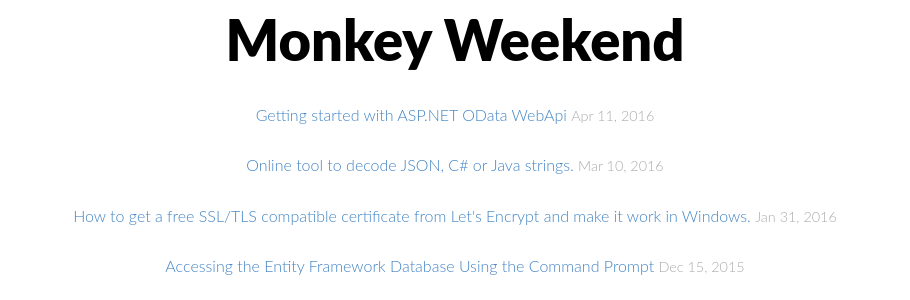
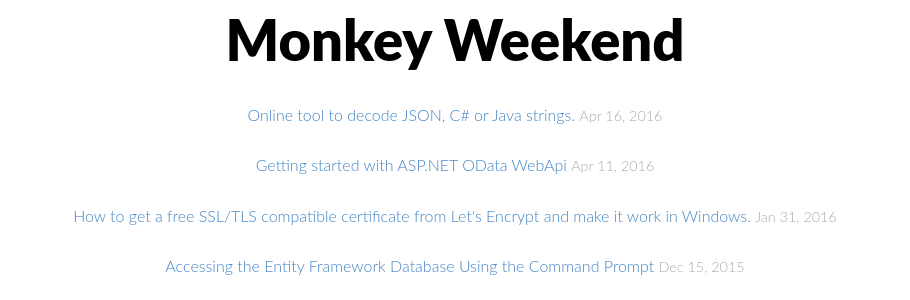
Before and after one commit to kiewic/kiewic.github.io, a Jekyll site: the page built from index.html, in a window 1280 px wide. Shown: the part 475-775 px from the top of the page, without its empty margins (185-1095 px from the left). Built offline with Jekyll 4.4.1, drawn with Linux system fonts in a browser that asks for light colours.

Commit message:
Fixing a date.

```diff
--- a/_posts/2016-04-16-decode-json.md
+++ b/_posts/2016-04-16-decode-json.md
@@ -1,7 +1,7 @@
 ---
 layout: post
 title: Online tool to decode JSON, C# or Java strings.
-date: 2016-03-10 00:00:00.000000000 -08:00
+date: 2016-04-16 00:00:00.000000000 -08:00
 tags: [JSON, C#, Java]
 style: |
   textarea {
```
